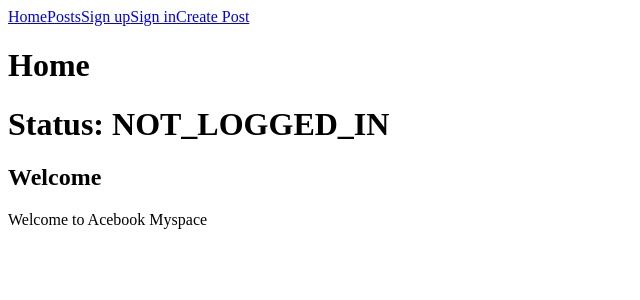
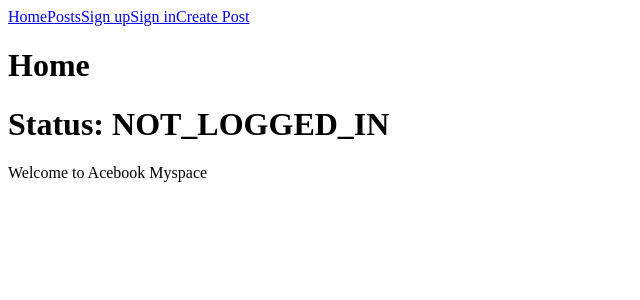
Before and after one commit to hturnbull93/acebook-myspace-react, a React (Create React App) app: page / in a window 1280 px wide. Shown: the top 300 px of the page, without its empty margins (0-640 px from the left). Built offline with nearby package versions, Linux system fonts and the light colour scheme.

Commit message:
user welcome message removed

```diff
--- a/src/components/Home.js
+++ b/src/components/Home.js
@@ -11,7 +11,6 @@
             <div>
                <h1>Home</h1>
                 <h1> Status: { this.props.loggedInStatus }</h1>
-                <h2>Welcome { this.props.user }</h2>
                 <p>Welcome to Acebook Myspace</p>
             </div>
          );
```
